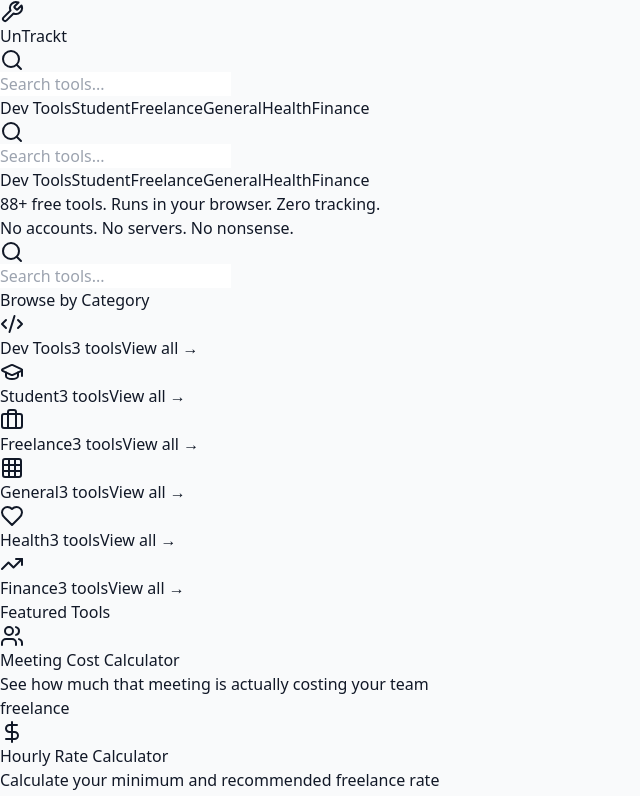
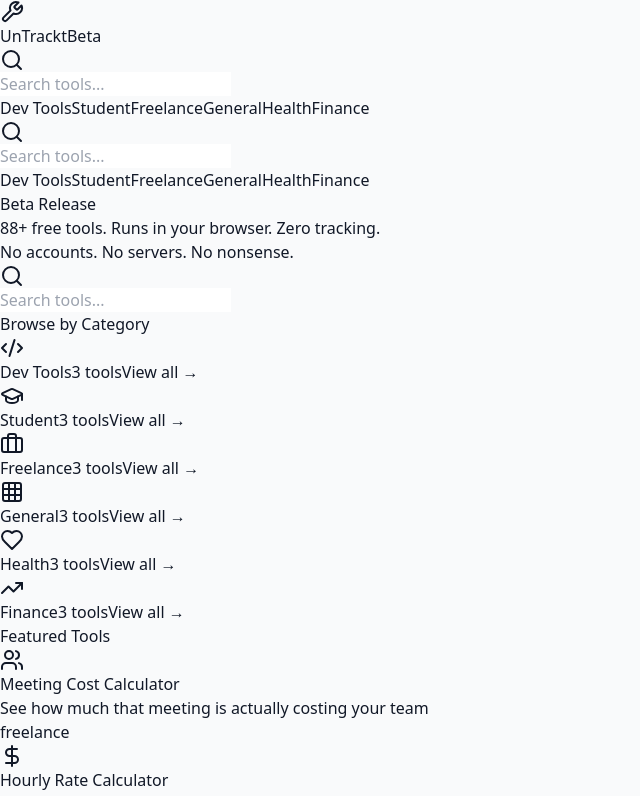
Before and after one commit to jinaldesaicom/untrackt, a React (Vite) app: page / in a window 1280 px wide. Shown: the top 796 px of the page, without its empty margins (0-640 px from the left). Built offline with nearby package versions, Linux system fonts and the light colour scheme.

Commit message:
updated with beta in header and footer

```diff
--- a/index.html
+++ b/index.html
@@ -4,7 +4,7 @@
     <meta charset="UTF-8" />
     <link rel="icon" type="image/svg+xml" href="/favicon.svg" />
     <meta name="viewport" content="width=device-width, initial-scale=1.0" />
-    <title>UnTrackt — Free Private Browser Tools</title>
+    <title>UnTrackt Beta — Free Private Browser Tools</title>
     <meta name="description" content="88+ free tools. Runs in your browser. Zero tracking. No accounts. No servers. No nonsense." />
   </head>
   <body>
--- a/src/components/Footer.jsx
+++ b/src/components/Footer.jsx
@@ -12,7 +12,10 @@
               <div className="bg-indigo-600 p-1.5 rounded-lg">
                 <Wrench className="w-4 h-4 text-white" />
               </div>
-              <span className="font-bold text-gray-900 text-lg">UnTrackt</span>
+              <div className="flex items-center gap-2">
+                <span className="font-bold text-gray-900 text-lg">UnTrackt</span>
+                <span className="beta-badge">Beta</span>
+              </div>
             </div>
             <p className="text-sm text-gray-500 leading-relaxed">
               Free, private, and always in your browser. No accounts. No servers. No nonsense.
--- a/src/components/Header.jsx
+++ b/src/components/Header.jsx
@@ -13,9 +13,12 @@
             <div className="bg-indigo-600 p-1.5 rounded-lg">
               <Wrench className="w-4 h-4 text-white" />
             </div>
-            <span className="font-bold text-gray-900 text-lg tracking-tight">
-              UnTrackt
-            </span>
+            <div className="flex items-center gap-2">
+              <span className="font-bold text-gray-900 text-lg tracking-tight">
+                UnTrackt
+              </span>
+              <span className="beta-badge">Beta</span>
+            </div>
           </Link>
 
           {/* Search */}
--- a/src/index.css
+++ b/src/index.css
@@ -9,6 +9,9 @@
 }
 
 @layer components {
+  .beta-badge {
+    @apply inline-flex items-center rounded-full border border-amber-200 bg-amber-50 px-2 py-0.5 text-[10px] font-semibold uppercase tracking-[0.18em] text-amber-700;
+  }
   .tool-card {
     @apply bg-white border border-gray-200 rounded-xl p-5 hover:shadow-md hover:-translate-y-0.5 transition-all duration-200 cursor-pointer;
   }
--- a/src/pages/Home.jsx
+++ b/src/pages/Home.jsx
@@ -22,6 +22,9 @@
       {/* Hero */}
       <section className="bg-white border-b border-gray-100">
         <div className="max-w-7xl mx-auto px-4 sm:px-6 lg:px-8 py-14 md:py-20 text-center">
+          <div className="mb-4 flex justify-center">
+            <span className="beta-badge">Beta Release</span>
+          </div>
           <h1 className="text-4xl sm:text-5xl font-bold tracking-tight text-gray-900 mb-3">
             88+ free tools. Runs in your browser. Zero tracking.
           </h1>
```
